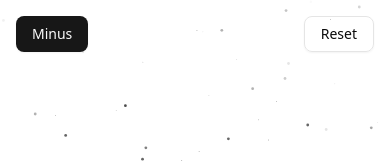
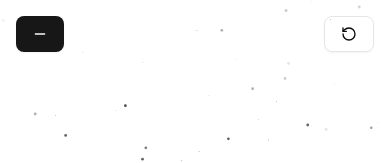
Before and after one commit to aiyafi/tasbh-mate, a Next.js app: page / in a window 390 px wide. Shown: the top 163 px of the page. Built offline with nearby package versions, Linux system fonts and the light colour scheme.

Commit message:
Add icons for Minus and Reset buttons in Mobile view

```diff
--- a/src/app/page.tsx
+++ b/src/app/page.tsx
@@ -7,6 +7,7 @@ import { ModeToggle } from "@/components/DockFunc";
 import { Particles } from "@/components/magicui/particles";
 import { useTheme as useNextTheme } from "next-themes";
 import { motion } from 'motion/react';
+import { Minus, RotateCcw } from 'lucide-react';
 
 export default function HomePage() {
   const [count, setCount] = useState(0);
@@ -57,9 +58,13 @@ export default function HomePage() {
   return (
     <div className="min-h-screen flex flex-col">
       <div className="p-4 flex justify-between items-center">
+        {/* Button with text or icons based on screen size */}
         <div>
           <Button onClick={() => setCount((prev) => (prev > 0 ? prev - 1 : 0))}>
-            Minus
+            <span className="hidden sm:inline">Minus</span>
+            <span className="sm:hidden">
+              <Minus size={24} />
+            </span>
           </Button>
         </div>
         <div>
@@ -68,7 +73,10 @@ export default function HomePage() {
             variant="outline"
             onClick={() => setCount(0)}
           >
-            Reset
+            <span className="hidden sm:inline">Reset</span>
+            <span className="sm:hidden">
+              <RotateCcw size={24} />
+            </span>
           </Button>
         </div>
       </div>
```
